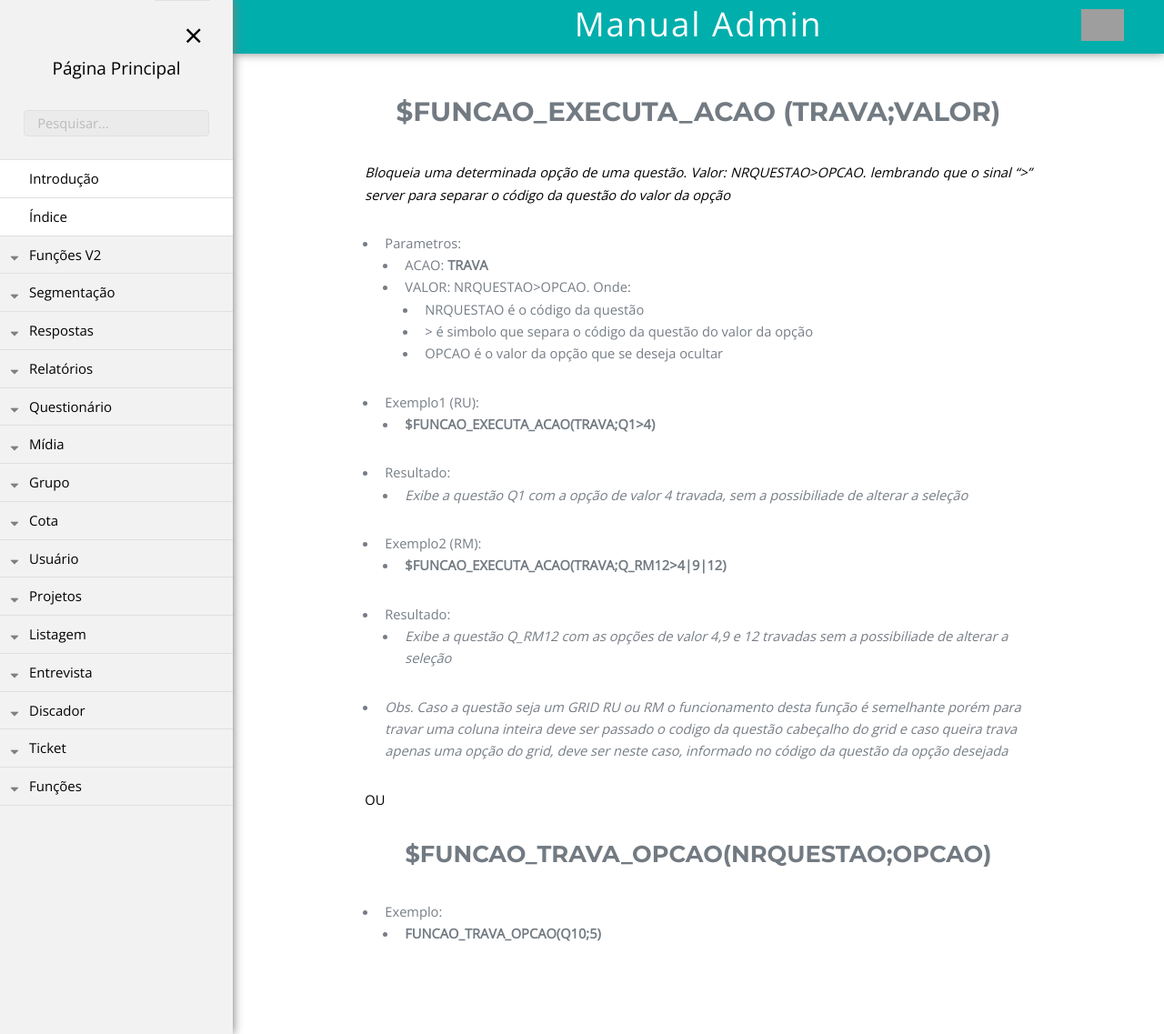
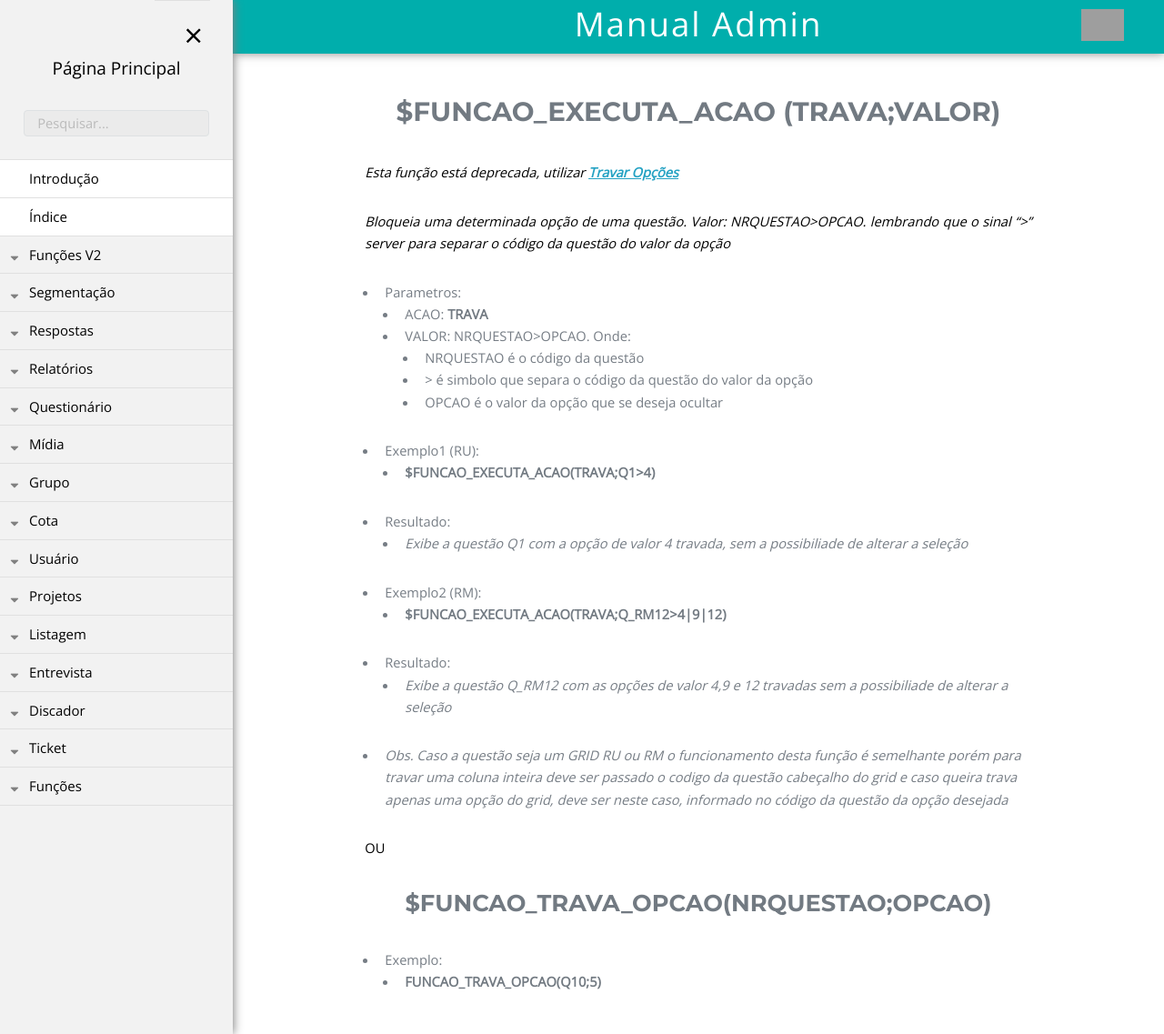
Before and after one commit to rogerio-figueiredo-hsr/hsrtechonline.github.io, a Jekyll site: the page built from _posts/2018-06-15-trava-opcao.md, in a window 1280 px wide and 1137 px high. Shown: the whole window at 91% size. Built offline with Jekyll 4.4.1, drawn with Linux system fonts in a browser that asks for light colours; grey boxes are pictures that could not be loaded.

Commit message:
Update 2018-06-15-trava-opcao.md

```diff
--- a/_posts/2018-06-15-trava-opcao.md
+++ b/_posts/2018-06-15-trava-opcao.md
@@ -6,6 +6,8 @@ permalink: /fastQuestAdmin/funcoes/trava-opcao
 pasta: "funcoes"
 ---
 # $FUNCAO_EXECUTA_ACAO (TRAVA;VALOR)
+*Esta função está deprecada, utilizar **<a href="/fastQuestAdmin/funcoesv2/travarOpcoes">Travar Opções</a>***
+
 *Bloqueia uma determinada opção de uma questão. Valor: NRQUESTAO>OPCAO. lembrando que o sinal "\>" server para separar o código da questão do valor da opção*
 
 - Parametros:
```
